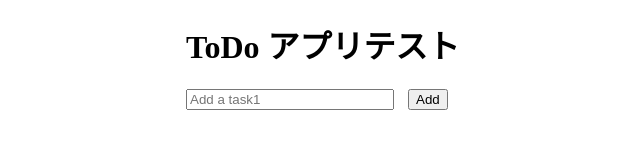
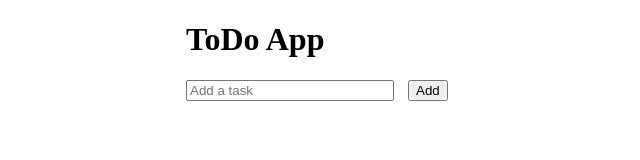
Before and after one commit to jiroswengpm/test230522, a plain HTML site: page index.html in a window 1280 px wide. Shown: the whole page, without its empty margins (304-944 px from the left). Drawn offline with Linux system fonts and the light colour scheme.

Commit message:
Update index.html

```diff
--- a/index.html
+++ b/index.html
@@ -1,13 +1,13 @@
 <!DOCTYPE html>
 <html>
 <head>
-  <title>ToDo アプリ</title>
+  <title>ToDo App</title>
   <link rel="stylesheet" type="text/css" href="styles.css">
 </head>
 <body>
   <div class="todo-container">
-    <h1>ToDo アプリテスト</h1>
-    <input id="todo-input" type="text" placeholder="Add a task1">
+    <h1>ToDo App</h1>
+    <input id="todo-input" type="text" placeholder="Add a task">
     <button id="add-button">Add</button>
     <ul id="todo-list"></ul>
   </div>
```
